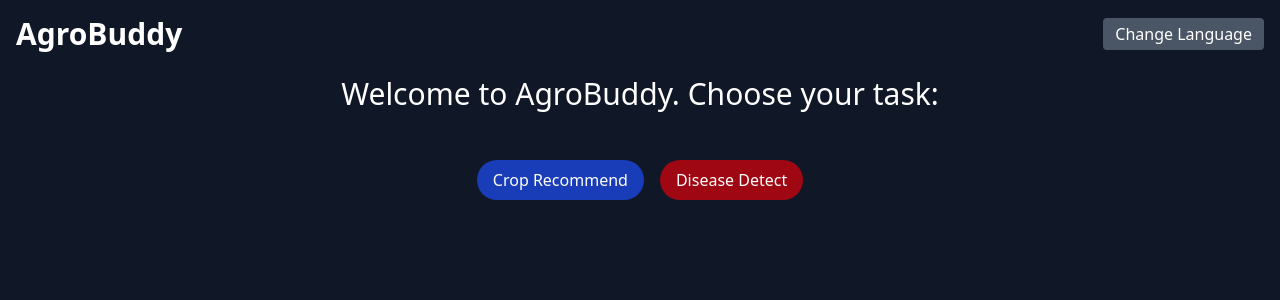
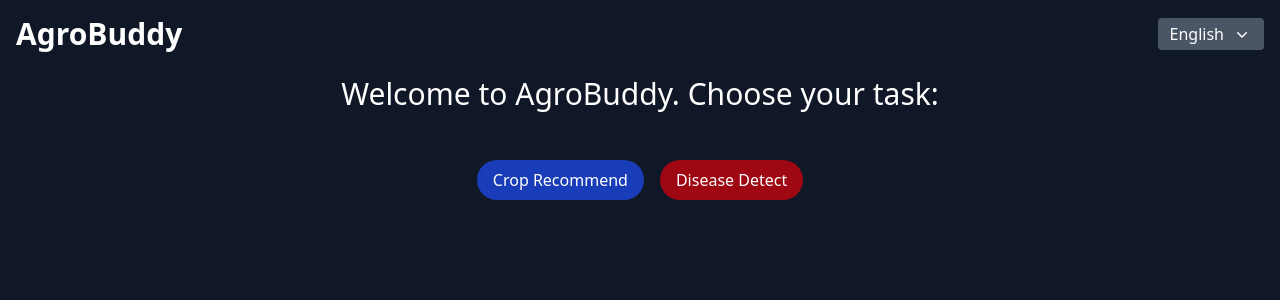
Before and after one commit to Siddhantv1/AgroBuddy, a React (Vite) app in the folder Agrobuddy-frontend/: page / in a window 1280 px wide. Shown: the top 300 px of the page. Built offline with nearby package versions, Linux system fonts and the light colour scheme.

Commit message:
add: language buttons

```diff
--- a/Agrobuddy-frontend/src/App.jsx
+++ b/Agrobuddy-frontend/src/App.jsx
@@ -1,16 +1,66 @@
 import { useState } from 'react'
 import './App.css'
 import './index.css'
+import { Menu, MenuButton, MenuItem, MenuItems } from '@headlessui/react'
+import { ChevronDownIcon } from '@heroicons/react/20/solid'
 
 function App() {
   const [view, setView] = useState("home");
   const [isNewFarmer, setIsNewFarmer] = useState(null);
+  const [selectedLanguage, setSelectedLanguage] = useState('English');
 
   return (
     <div className="min-h-screen bg-gray-900 text-white p-4 flex flex-col">
       <header className="flex justify-between items-center mb-6">
         <h1 className="text-3xl font-bold">AgroBuddy</h1>
-        <button className="bg-gray-600 px-3 py-1 rounded">Change Language</button>
+        <Menu as="div" className="relative inline-block text-left">
+  <div>
+    <MenuButton className="bg-gray-600 px-3 py-1 rounded flex items-center gap-2">
+      {selectedLanguage}
+      <ChevronDownIcon aria-hidden="true" className="size-5 text-white" />
+    </MenuButton>
+  </div>
+
+  <MenuItems
+    transition
+    className="absolute right-0 z-10 mt-2 w-48 origin-top-right rounded-md bg-white shadow-lg ring-1 ring-black/5 focus:outline-none"
+  >
+    <div className="py-1">
+      <MenuItem>
+        <button
+          onClick={() => setSelectedLanguage('English')}
+          className="block px-4 py-2 text-sm font-bold text-gray-700 hover:bg-gray-100 hover:text-gray-900"
+        >
+          English
+        </button>
+      </MenuItem>
+      <MenuItem>
+        <button
+          onClick={() => setSelectedLanguage('हिन्दी')}
+          className="block px-4 py-2 text-sm font-bold text-gray-700 hover:bg-gray-100 hover:text-gray-900"
+        >
+          हिन्दी
+        </button>
+      </MenuItem>
+      <MenuItem>
+        <button
+          onClick={() => setSelectedLanguage('ਪੰਜਾਬੀ')}
+          className="block px-4 py-2 text-sm font-bold text-gray-700 hover:bg-gray-100 hover:text-gray-900"
+        >
+          ਪੰਜਾਬੀ
+        </button>
+        </MenuItem>
+        <MenuItem>
+        <button
+          onClick={() => setSelectedLanguage('ಕನ್ನಡ')}
+          className="block px-4 py-2 text-sm font-bold text-gray-700 hover:bg-gray-100 hover:text-gray-900"
+        >
+          ಕನ್ನಡ
+        </button>
+      </MenuItem>
+    </div>
+  </MenuItems>
+</Menu>
       </header>
 
       {view === "home" && (
```
